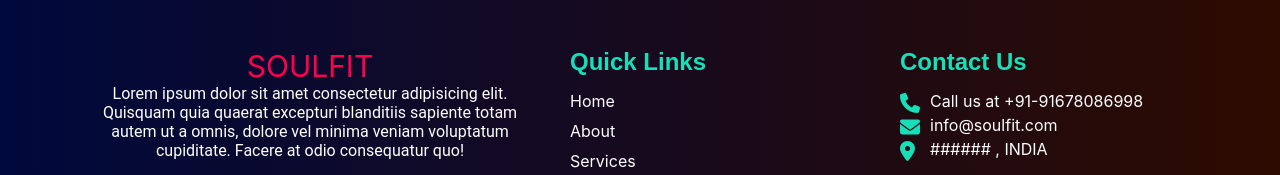
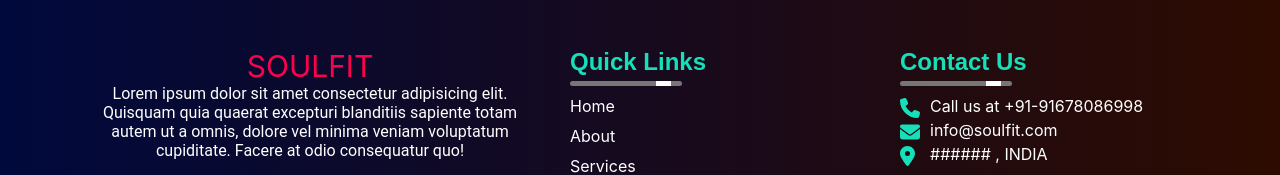
Before and after one commit to Sugaam-dev/Soulfit, a React (Create React App) app: page /Contact in a window 1280 px wide. Shown: the part 661-836 px from the top of the page. Built offline with nearby package versions, Linux system fonts and the light colour scheme.

Commit message:
Update Footer.jsx

```diff
--- a/src/Components/Footer.jsx
+++ b/src/Components/Footer.jsx
@@ -54,7 +54,7 @@ const Footer = () => {
             </ul>
           </div>
           <div className="quicklinks">
-            <h2>Quick Links</h2>
+           <h2>Quick Links <div className="underline"><span></span></div></h2>
             <ul>
               <li>
                 <Link to={"/"}>Home</Link>
@@ -71,7 +71,7 @@ const Footer = () => {
             </ul>
           </div>
           <div className="contact">
-            <h2>Contact Us</h2>
+            <h2>Contact Us <div className="underline"><span></span></div></h2>
             <ul className="info">
               <li>
                 <span>
```
